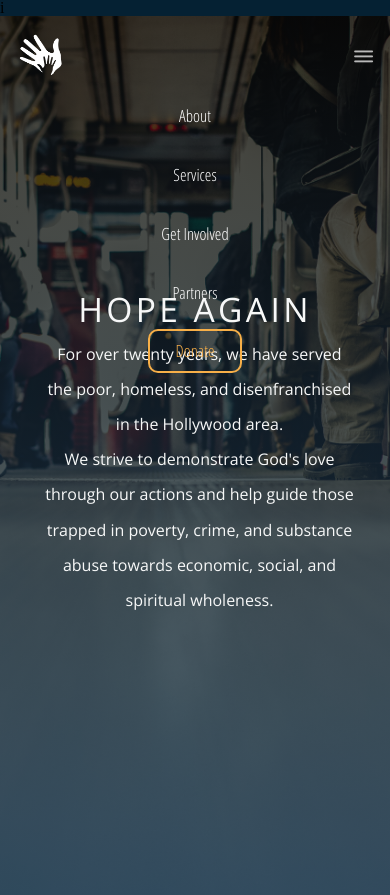
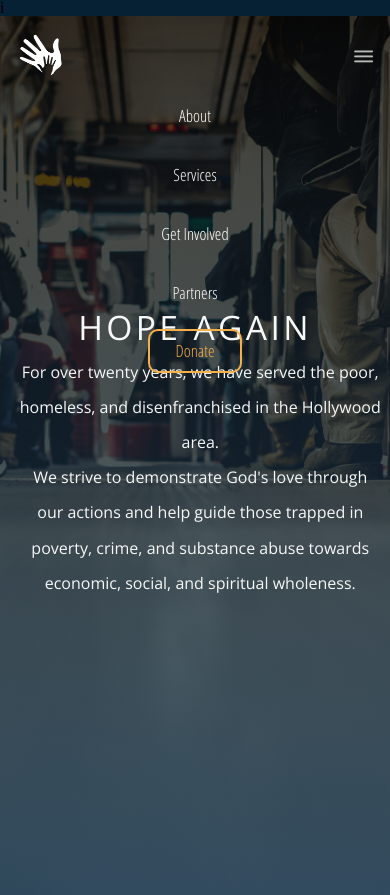
Before and after one commit to charlottesperling/hope-again, a PHP site: page /index.php in a window 390 px wide. Shown: the top 895 px of the page. Run offline with PHP 8.4, Linux system fonts and the light colour scheme.

Commit message:
Adjust margins

```diff
--- a/web/hope-again-main.css
+++ b/web/hope-again-main.css
@@ -451,7 +451,7 @@ li a.text-mid-orange {
 
 @media (max-width: 555px) {
 		.intro-center {
-			width: 77%;
+			width: 90%;
 
 		}
 
```
